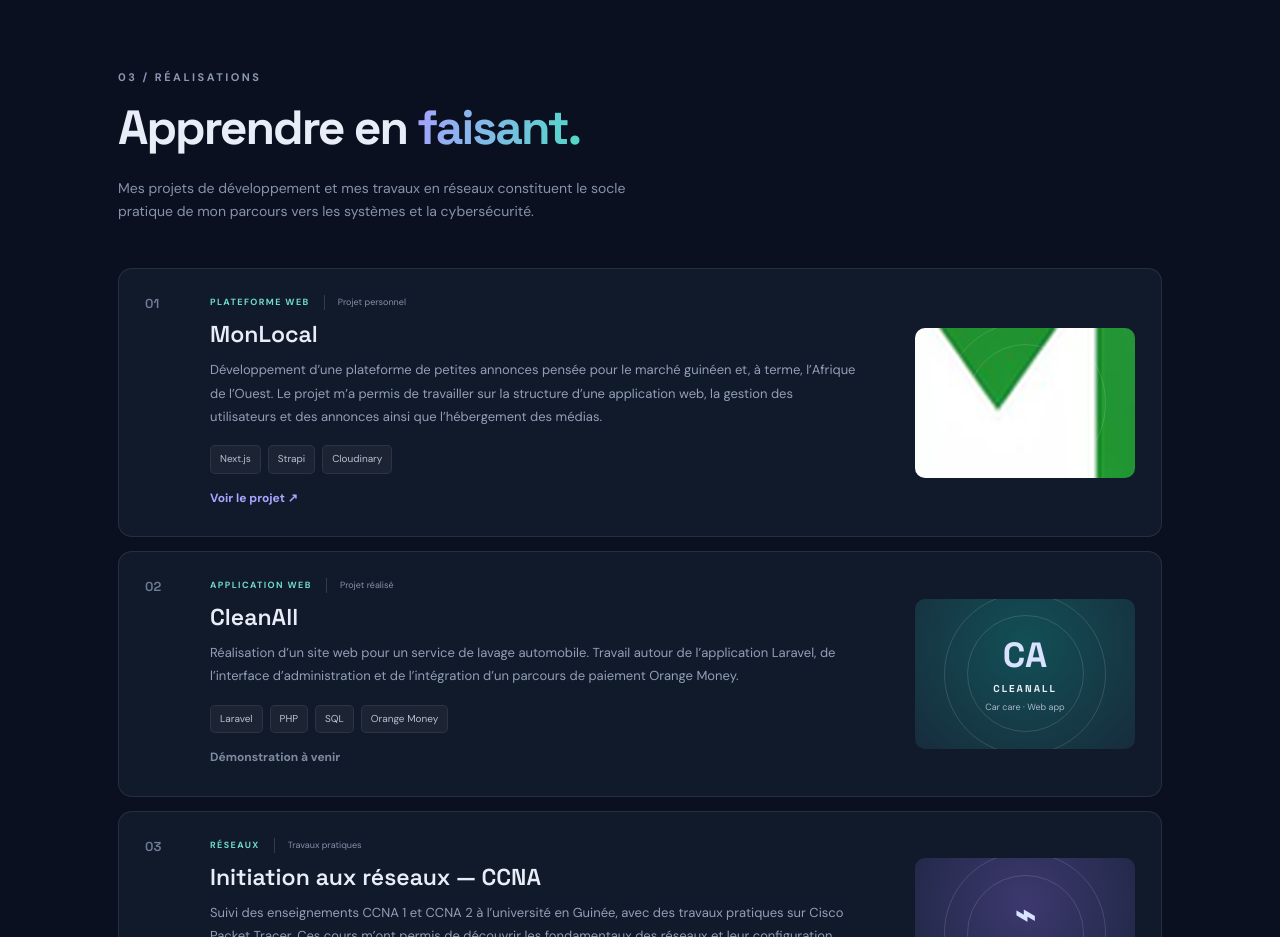
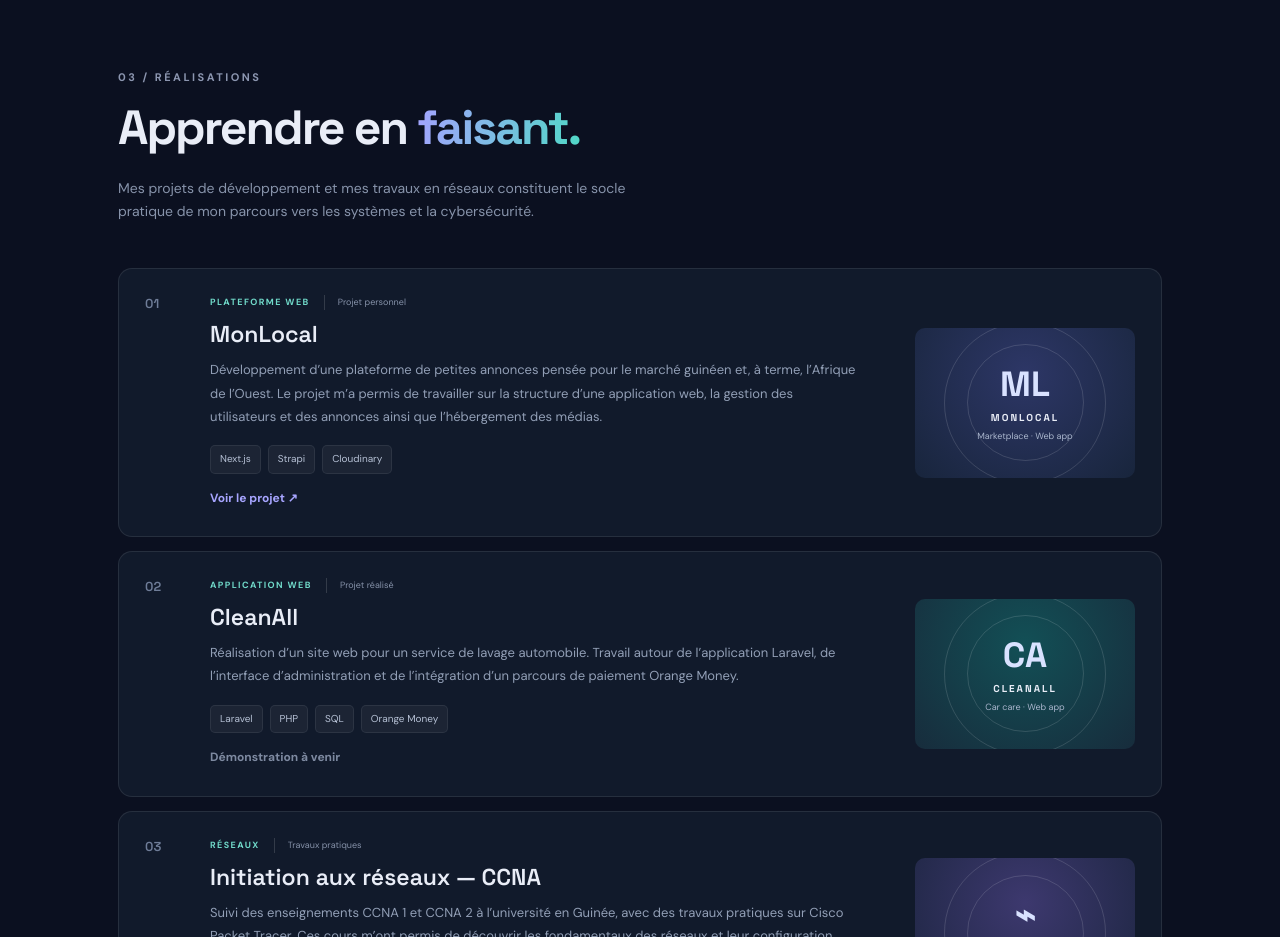
Before and after one commit to aniane421/aniane421.github.io, a plain HTML site: page index.html in a window 1280 px wide. Shown: the part 3020-3957 px from the top of the page. Drawn offline with Linux system fonts and the light colour scheme.

Commit message:
Fix project card visual representation

```diff
--- a/index.html
+++ b/index.html
@@ -78,7 +78,7 @@
       <div class="section-heading"><p class="eyebrow">03 / RÉALISATIONS</p><h2>Apprendre en <span class="gradient-text">faisant.</span></h2><p class="section-note">Mes projets de développement et mes travaux en réseaux constituent le socle pratique de mon parcours vers les systèmes et la cybersécurité.</p></div>
       <div class="project-list">
         <article class="project-card">
-          <div class="project-number">01</div><div class="project-main"><div class="project-topline"><span class="project-type">PLATEFORME WEB</span><span class="project-status">Projet personnel</span></div><h3>MonLocal</h3><p>Développement d’une plateforme de petites annonces pensée pour le marché guinéen et, à terme, l’Afrique de l’Ouest. Le projet m’a permis de travailler sur la structure d’une application web, la gestion des utilisateurs et des annonces ainsi que l’hébergement des médias.</p><div class="chips"><span>Next.js</span><span>Strapi</span><span>Cloudinary</span></div><a class="project-link" href="https://monlocalgn.com" target="_blank" rel="noreferrer">Voir le projet ↗</a></div><div class="project-visual visual-local"><img class="monlocal-logo" src="monlocal-logo.png" alt="Logo de MonLocal"><small>Marketplace · Web app</small></div>
+          <div class="project-number">01</div><div class="project-main"><div class="project-topline"><span class="project-type">PLATEFORME WEB</span><span class="project-status">Projet personnel</span></div><h3>MonLocal</h3><p>Développement d’une plateforme de petites annonces pensée pour le marché guinéen et, à terme, l’Afrique de l’Ouest. Le projet m’a permis de travailler sur la structure d’une application web, la gestion des utilisateurs et des annonces ainsi que l’hébergement des médias.</p><div class="chips"><span>Next.js</span><span>Strapi</span><span>Cloudinary</span></div><a class="project-link" href="https://monlocalgn.com" target="_blank" rel="noreferrer">Voir le projet ↗</a></div><div class="project-visual visual-local"><span class="visual-symbol">ML</span><span>MONLOCAL</span><small>Marketplace · Web app</small></div>
         </article>
         <article class="project-card">
           <div class="project-number">02</div><div class="project-main"><div class="project-topline"><span class="project-type">APPLICATION WEB</span><span class="project-status">Projet réalisé</span></div><h3>CleanAll</h3><p>Réalisation d’un site web pour un service de lavage automobile. Travail autour de l’application Laravel, de l’interface d’administration et de l’intégration d’un parcours de paiement Orange Money.</p><div class="chips"><span>Laravel</span><span>PHP</span><span>SQL</span><span>Orange Money</span></div><span class="project-link muted-link">Démonstration à venir</span></div><div class="project-visual visual-clean"><span class="visual-symbol">CA</span><span>CLEANALL</span><small>Car care · Web app</small></div>
```
